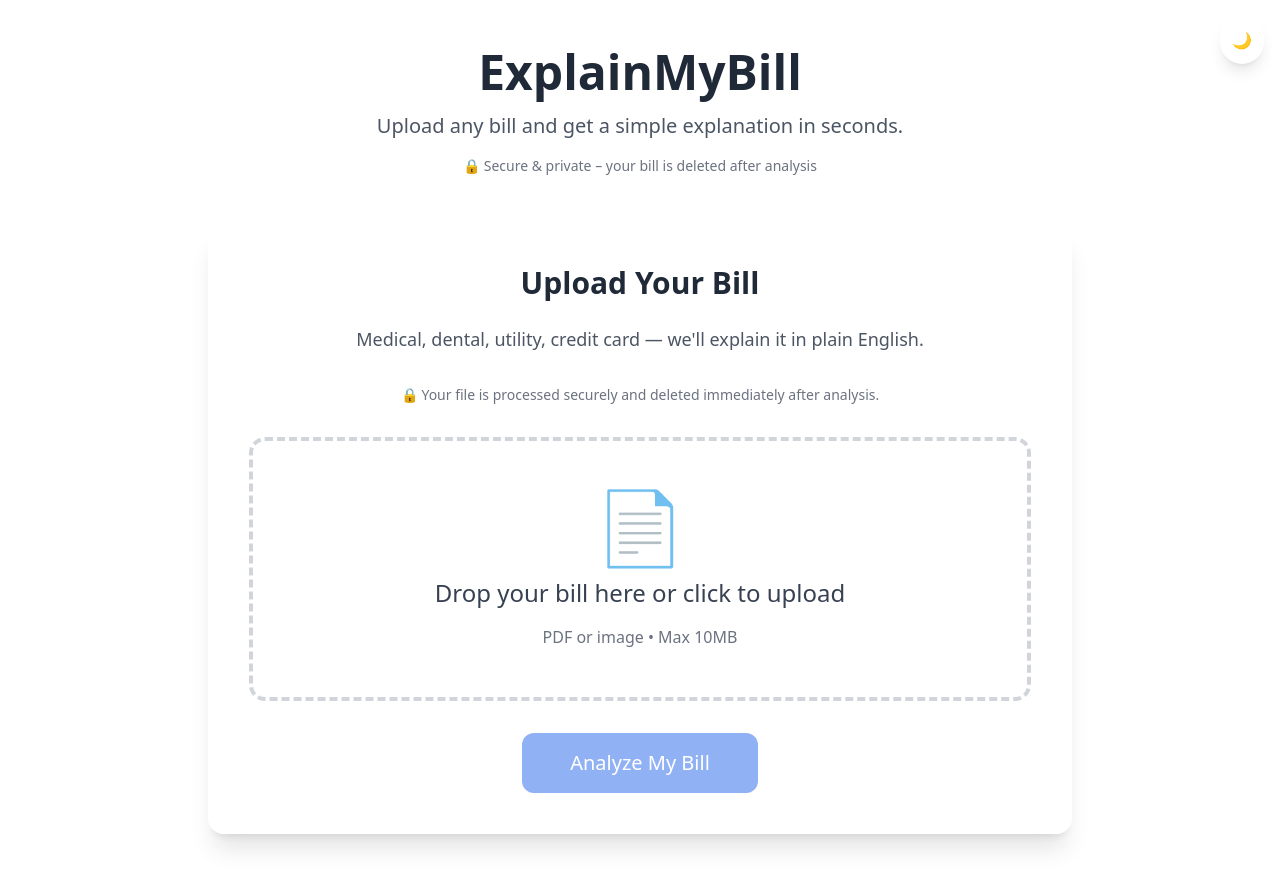
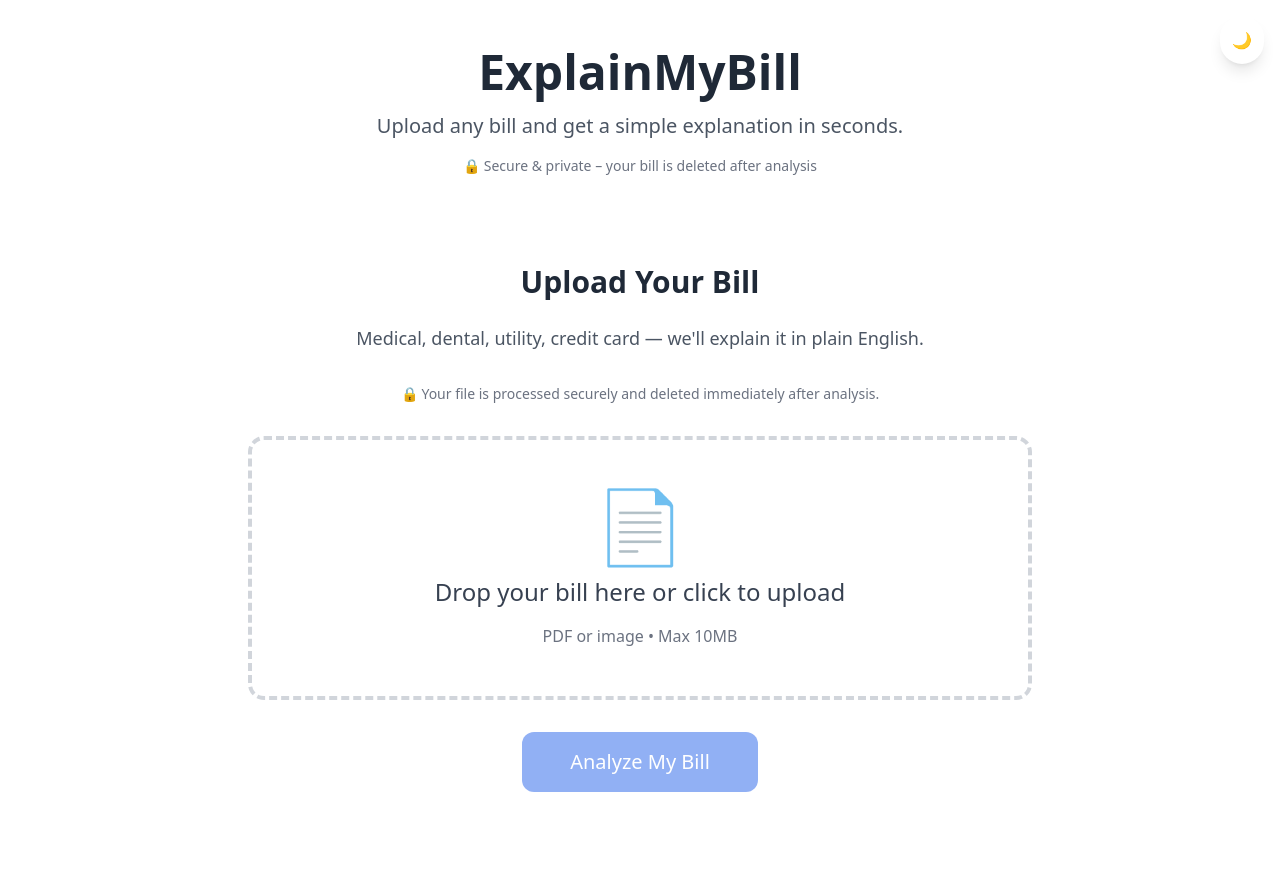
Before and after one commit to kevin-phan-25/explain-my-bill-frontend, a React (Create React App) app in the folder frontend/: page / in a window 1280 px wide. Built offline with nearby package versions, Linux system fonts and the light colour scheme.

Commit message:
Update index.css

```diff
--- a/frontend/src/styles/index.css
+++ b/frontend/src/styles/index.css
@@ -3,9 +3,6 @@
 @tailwind utilities;
 
 @layer components {
-  .glass-card {
-    @apply bg-white/80 backdrop-blur-lg border border-white/20 rounded-2xl shadow-xl;
-  }
   .btn-primary {
     @apply bg-primary hover:bg-accent text-white font-medium py-3 px-8 rounded-xl transition transform hover:scale-105;
   }
```
